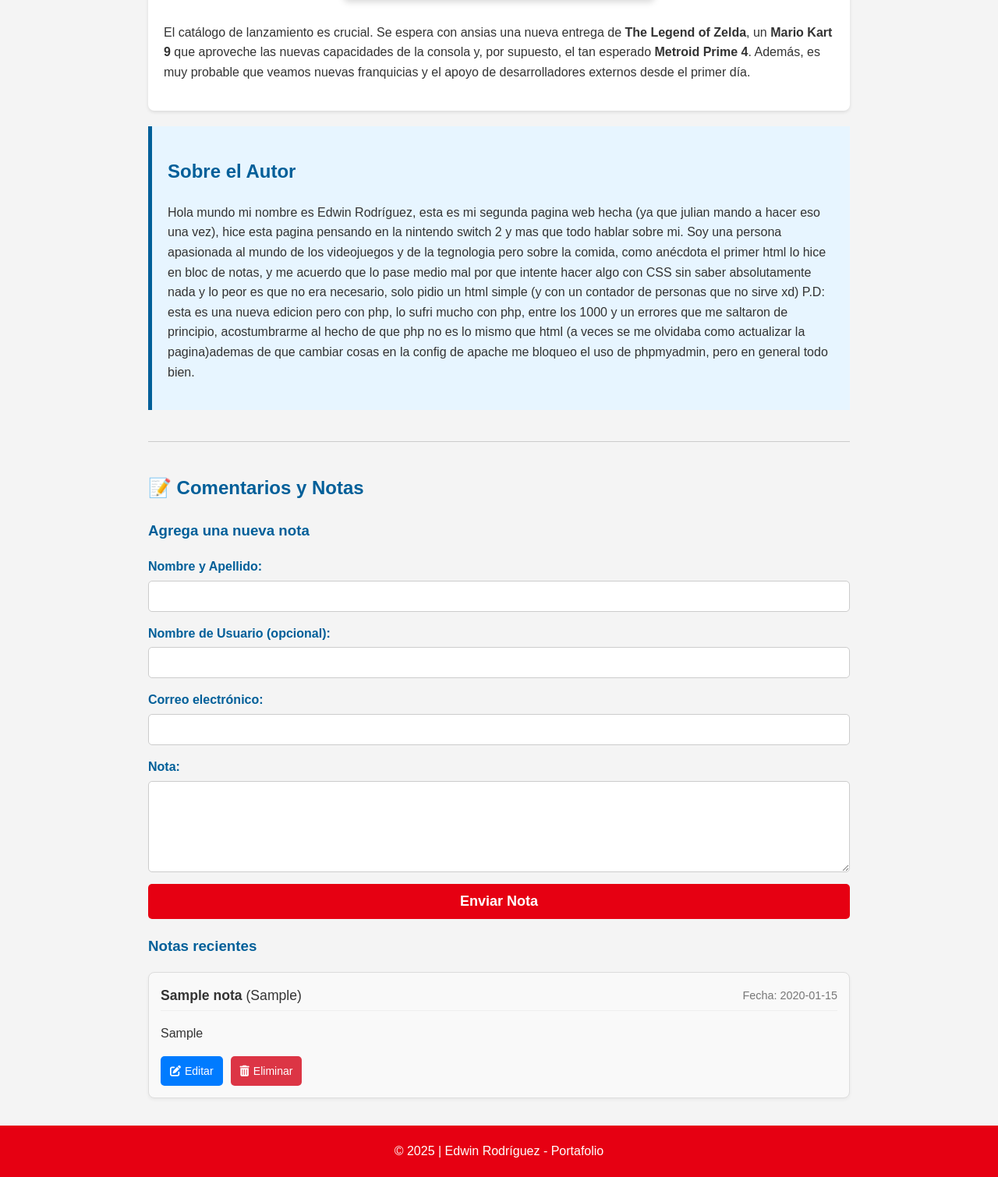
After one commit to edwinxp1/Portafolio, a PHP site: page / in a window 1280 px wide. The commit adds this page. Shown: the part 2150-3660 px from the top of the page at 78% size. Run offline with PHP 8.4, Linux system fonts and the light colour scheme; tables that the repository leaves empty hold one stand-in row (values such as "Sample post").

Commit message:
adios html, hola php, ahora es funcional tiene otra imagen añadida y esta bien

```diff
--- a/CSS/style.css
+++ b/CSS/style.css
@@ -75,10 +75,223 @@ hr {
 }
 
 .switch-image {
-    max-width: 50%; /* Hace la imagen responsiva, nunca más ancha que su contenedor */
-    height: auto; /* Mantiene la proporción de la imagen al cambiar el ancho */
-    display: block; /* Permite centrar la imagen con márgenes */
-    margin: 20px auto 30px; /* 20px de espacio arriba, 30px abajo, y 'auto' la centra horizontalmente */
-    border-radius: 8px; /* Bordes redondeados consistentes con el resto del diseño */
-    box-shadow: 0 4px 8px rgba(0,0,0,0.15); /* Una sombra un poco más pronunciada para destacar la imagen */
+    max-width: 50%;
+    height: auto;
+    display: block;
+    margin: 20px auto 30px;
+    border-radius: 8px;
+    box-shadow: 0 4px 8px rgba(0,0,0,0.15);
 }
+
+---
+
+/* Estilos para la sección de comentarios */
+.comentarios-section {
+    padding: 20px;
+    margin-top: 50px;
+    background-color: #fff;
+    border-radius: 8px;
+    box-shadow: 0 4px 8px rgba(0,0,0,0.1);
+}
+
+.comentario-form-container, .notas-container {
+    margin-top: 20px;
+}
+
+.comentario-form {
+    display: grid;
+    gap: 15px;
+}
+
+.form-group {
+    display: flex;
+    flex-direction: column;
+}
+
+.form-group label {
+    font-weight: bold;
+    margin-bottom: 5px;
+    color: #005f99;
+}
+
+.comentario-form input[type="text"],
+.comentario-form input[type="email"],
+.comentario-form textarea {
+    padding: 10px;
+    border: 1px solid #ccc;
+    border-radius: 5px;
+    font-size: 16px;
+    transition: border-color 0.3s;
+}
+
+.comentario-form input[type="text"]:focus,
+.comentario-form input[type="email"]:focus,
+.comentario-form textarea:focus {
+    border-color: #e60012;
+    outline: none;
+}
+
+.comentario-form button {
+    background-color: #e60012;
+    color: white;
+    padding: 12px 20px;
+    border: none;
+    border-radius: 5px;
+    font-size: 18px;
+    cursor: pointer;
+    transition: background-color 0.3s;
+    font-weight: bold;
+}
+
+.comentario-form button:hover {
+    background-color: #b3000e;
+}
+
+/* Estilos para las tarjetas de notas */
+.nota-card {
+    background-color: #f9f9f9;
+    border: 1px solid #ddd;
+    border-radius: 8px;
+    padding: 15px;
+    margin-bottom: 15px;
+    box-shadow: 0 2px 4px rgba(0,0,0,0.05);
+}
+
+.nota-header {
+    display: flex;
+    justify-content: space-between;
+    align-items: center;
+    margin-bottom: 10px;
+    border-bottom: 1px solid #eee;
+    padding-bottom: 5px;
+}
+
+.nota-autor {
+    margin: 0;
+    font-size: 1.1em;
+    color: #333;
+}
+
+.nota-fecha {
+    margin: 0;
+    font-size: 0.9em;
+    color: #777;
+}
+
+.nota-contenido {
+    white-space: pre-wrap; /* Mantiene saltos de línea del textarea */
+    word-wrap: break-word; /* Rompe palabras largas para evitar desbordamiento */
+}
+
+.nota-acciones {
+    display: flex;
+    gap: 10px;
+    margin-top: 10px;
+}
+
+.nota-acciones button,
+.nota-acciones a {
+    padding: 8px 12px;
+    border: none;
+    border-radius: 5px;
+    cursor: pointer;
+    font-size: 14px;
+    text-decoration: none;
+    color: white;
+    display: inline-flex;
+    align-items: center;
+    gap: 5px;
+}
+
+.editar-btn {
+    background-color: #007bff;
+}
+
+.editar-btn:hover {
+    background-color: #0056b3;
+}
+
+.eliminar-btn {
+    background-color: #dc3545;
+}
+
+.eliminar-btn:hover {
+    background-color: #c82333;
+}
+
+/* Estilos del modal de edición */
+.modal {
+    display: none; /* Oculto por defecto */
+    position: fixed;
+    z-index: 1000;
+    left: 0;
+    top: 0;
+    width: 100%;
+    height: 100%;
+    overflow: auto;
+    background-color: rgba(0, 0, 0, 0.6);
+    padding-top: 60px;
+}
+
+.modal-contenido {
+    background-color: #fff;
+    margin: 5% auto;
+    padding: 20px;
+    border: 1px solid #888;
+    width: 80%;
+    max-width: 500px;
+    border-radius: 10px;
+    box-shadow: 0 5px 15px rgba(0,0,0,0.3);
+    position: relative;
+}
+
+.cerrar-modal {
+    color: #aaa;
+    position: absolute;
+    top: 10px;
+    right: 15px;
+    font-size: 28px;
+    font-weight: bold;
+    cursor: pointer;
+}
+
+.cerrar-modal:hover,
+.cerrar-modal:focus {
+    color: black;
+    text-decoration: none;
+}
+
+.modal-contenido form {
+    display: flex;
+    flex-direction: column;
+    gap: 15px;
+}
+
+.modal-contenido textarea {
+    width: 100%;
+    padding: 10px;
+    border: 1px solid #ccc;
+    border-radius: 5px;
+    box-sizing: border-box; /* Asegura que el padding no cambie el ancho */
+}
+
+.modal-contenido button {
+    background-color: #e60012;
+    color: white;
+    padding: 10px 15px;
+    border: none;
+    border-radius: 5px;
+    cursor: pointer;
+    font-size: 16px;
+}
+
+.modal-contenido button:hover {
+    background-color: #b3000e;
+}
+
+.no-notas {
+    text-align: center;
+    color: #888;
+    font-style: italic;
+    margin-top: 20px;
+}
--- /dev/null
+++ b/index.php
@@ -0,0 +1,163 @@
+<!DOCTYPE html>
+<html lang="es">
+<head>
+    <meta charset="UTF-8">
+    <meta name="viewport" content="width=device-width, initial-scale=1.0">
+    <title>Portafolio - Nintendo Switch 2</title>
+    <link rel="icon" href="https://www.nintendo.com/favicon.ico" type="image/x-icon">
+    <link rel="stylesheet" href="css/style.css">
+    <link rel="stylesheet" href="https://cdnjs.cloudflare.com/ajax/libs/font-awesome/6.0.0-beta3/css/all.min.css">
+</head>
+<body>
+
+    <header class="site-header">
+        <h1>Nintendo Switch 2 🎮</h1>
+        <nav>
+            <a href="#autor">Autor</a>
+        </nav>
+    </header>
+
+    <main>
+        <h2>Todo sobre la Nintendo Switch 2</h2>
+        <hr>
+
+        <div class="switch-container">
+            <img src="https://www.komplett.no/img/p/800/1319731_1.jpg" alt="Imagen de la Nintendo Switch 2" class="switch-image">
+
+            <section id="Caracteristicas">
+                <h3>🚀 Caracteristicas</h3>
+                <img src="https://img.redbull.com/images/c_limit,w_1500,h_1000/f_auto,q_auto/redbullcom/2019/06/05/90cac166-4832-4f4f-9c74-213145fb70ce/mario-maker-2-entrevista" alt="Imagen de mario maker" class="switch-image">
+                <p>
+                    Es la consola mas nueva de Nintendo con un procesador más potente, usando un nuevo chip NVIDIA personalizado para la consola. Se con la posibilidad de soportar resoluciones de 4K en modo dock (dependiendo del juego) y que se mantenga estable en el modelo portátil con juegos de muy alta potencia, mejorando la calidad visual de los juegos ya existentes y los nuevos por añadir. Ademas de tener cambios como mandos magneticos, 2 puertos usb-c y mas tamaño en la consola.
+                </p>
+            </section>
+
+            <section id="lanzamiento">
+                <h3>🗓️ Eventos que surgieron en el lanzamiento</h3>
+                <img src="https://i.kinja-img.com/image/upload/c_fill,h_675,pg_1,q_80,w_1200/0bc58989d2a4a853680360fa226b3fc9.jpg" alt="Imagen de la vaca" class="switch-image">
+                <p>
+                    Las filtraciones y análisis de la industria sugieren que la Nintendo Switch 2 podría ser anunciada oficialmente a finales de 2024, con un lanzamiento previsto para la <strong>primavera de 2025</strong>. En cuanto al precio, los expertos especulan que podría rondar los $399-$449 USD, un ligero aumento respecto a su predecesora debido a las mejoras en hardware.
+                </p>
+            </section>
+
+            <section id="juegos">
+                <h3>🕹️ Juegos Más Esperados</h3>
+                <img src="https://log-wp-media.s3.amazonaws.com/wp-content/uploads/2025/04/DK-bananza-scaled.jpg" alt="Imagen de DK Bananza" class="switch-image">
+                <p>
+                    El catálogo de lanzamiento es crucial. Se espera con ansias una nueva entrega de <strong>The Legend of Zelda</strong>, un <strong>Mario Kart 9</strong> que aproveche las nuevas capacidades de la consola y, por supuesto, el tan esperado <strong>Metroid Prime 4</strong>. Además, es muy probable que veamos nuevas franquicias y el apoyo de desarrolladores externos desde el primer día.
+                </p>
+            </section>
+        </div>
+
+        <section id="autor" class="autor-info">
+            <h2>Sobre el Autor</h2>
+            <p>
+                Hola mundo mi nombre es Edwin Rodríguez, esta es mi segunda pagina web hecha (ya que julian mando a hacer eso una vez), hice esta pagina pensando en la nintendo switch 2 y mas que todo hablar sobre mi. Soy una persona apasionada al mundo de los videojuegos y de la tegnologia pero sobre la comida, como anécdota el primer html lo hice en bloc de notas, y me acuerdo que lo pase medio mal por que intente hacer algo con CSS sin saber absolutamente nada y lo peor es que no era necesario, solo pidio un html simple (y con un contador de personas que no sirve xd)
+                P.D: esta es una nueva edicion pero con php, lo sufri mucho con php, entre los 1000 y un errores que me saltaron de principio, acostumbrarme al hecho de que php no es lo mismo que html (a veces se me olvidaba como actualizar la pagina)ademas de que cambiar cosas en la config de apache me bloqueo el uso de phpmyadmin, pero en general todo bien.
+            </p>
+        </section>
+
+        <hr>
+        <section id="comentarios" class="comentarios-section">
+            <h2>📝 Comentarios y Notas</h2>
+
+            <div class="comentario-form-container">
+                <h3>Agrega una nueva nota</h3>
+                <form action="php/crud.php" method="post" class="comentario-form">
+                    <div class="form-group">
+                        <label for="nombreyapellido">Nombre y Apellido:</label>
+                        <input type="text" id="nombreyapellido" name="nombreyapellido" required>
+                    </div>
+                    <div class="form-group">
+                        <label for="usuario">Nombre de Usuario (opcional):</label>
+                        <input type="text" id="usuario" name="usuario">
+                    </div>
+                    <div class="form-group">
+                        <label for="email">Correo electrónico:</label>
+                        <input type="email" id="email" name="email" required>
+                    </div>
+                    <div class="form-group">
+                        <label for="nota">Nota:</label>
+                        <textarea id="nota" name="nota" rows="5" required></textarea>
+                    </div>
+                    <button type="submit" name="agregar_nota">Enviar Nota</button>
+                </form>
+            </div>
+
+            <div class="notas-container">
+                <h3>Notas recientes</h3>
+                <?php
+                // Incluir los archivos PHP para mostrar las notas
+                include 'php/db_connection.php';
+                include 'php/crud.php';
+
+                $notas = obtenerNotas($conn);
+
+                if ($notas) {
+                    while ($row = $notas->fetch_assoc()) {
+                        echo '<div class="nota-card">';
+                        echo '  <div class="nota-header">';
+                        echo '      <p class="nota-autor"><strong>' . htmlspecialchars($row['nombreyapellido']) . '</strong>';
+                        if (!empty($row['usuario'])) {
+                            echo ' (' . htmlspecialchars($row['usuario']) . ')';
+                        }
+                        echo '      </p>';
+                        echo '      <p class="nota-fecha">Fecha: ' . htmlspecialchars($row['fechanota']) . '</p>';
+                        echo '  </div>';
+                        echo '  <p class="nota-contenido">' . htmlspecialchars($row['nota']) . '</p>';
+                        echo '  <div class="nota-acciones">';
+                        // Botón para Editar (abre un formulario modal)
+                        echo '      <button class="editar-btn" onclick="mostrarFormularioEdicion(' . $row['id'] . ', \'' . addslashes(htmlspecialchars($row['nota'])) . '\')"><i class="fas fa-edit"></i> Editar</button>';
+                        // Botón para Eliminar
+                        echo '      <a href="php/crud.php?eliminar_nota=' . $row['id'] . '" class="eliminar-btn" onclick="return confirm(\'¿Estás seguro de que quieres eliminar esta nota?\')"><i class="fas fa-trash-alt"></i> Eliminar</a>';
+                        echo '  </div>';
+                        echo '</div>';
+                    }
+                } else {
+                    echo '<p class="no-notas">No hay notas todavía. ¡Sé el primero en dejar una!</p>';
+                }
+
+                $conn->close();
+                ?>
+            </div>
+        </section>
+
+    </main>
+
+    <footer class="site-footer">
+        <p>&copy; 2025 | Edwin Rodríguez - Portafolio</p>
+    </footer>
+
+    <div id="modal-edicion" class="modal">
+        <div class="modal-contenido">
+            <span class="cerrar-modal" onclick="cerrarFormularioEdicion()">&times;</span>
+            <h4>Editar nota</h4>
+            <form action="php/crud.php" method="post">
+                <input type="hidden" id="edit-id" name="id_nota">
+                <textarea id="edit-nota" name="nota_edita" rows="5"></textarea>
+                <button type="submit" name="editar_nota">Guardar cambios</button>
+            </form>
+        </div>
+    </div>
+
+    <script>
+        function mostrarFormularioEdicion(id, nota) {
+            document.getElementById('edit-id').value = id;
+            document.getElementById('edit-nota').value = nota;
+            document.getElementById('modal-edicion').style.display = 'block';
+        }
+
+        function cerrarFormularioEdicion() {
+            document.getElementById('modal-edicion').style.display = 'none';
+        }
+
+        // Cierra el modal si el usuario hace clic fuera de él
+        window.onclick = function(event) {
+            const modal = document.getElementById('modal-edicion');
+            if (event.target == modal) {
+                modal.style.display = "none";
+            }
+        }
+    </script>
+</body>
+</html>
--- /dev/null
+++ b/php/crud.php
@@ -0,0 +1,68 @@
+<?php
+include 'db_connection.php'; // Incluir el archivo de conexión
+
+// CREATE: Agregar una nueva nota
+if ($_SERVER["REQUEST_METHOD"] == "POST" && isset($_POST['agregar_nota'])) {
+    $nombreyapellido = $_POST['nombreyapellido'];
+    $usuario = $_POST['usuario'];
+    $email = $_POST['email'];
+    $nota = $_POST['nota'];
+    $fechanota = date("Y-m-d H:i:s"); // Usamos la función Date() de PHP
+
+    $sql = "INSERT INTO notas (nombreyapellido, usuario, email, nota, fechanota) VALUES (?, ?, ?, ?, ?)";
+    $stmt = $conn->prepare($sql);
+    $stmt->bind_param("sssss", $nombreyapellido, $usuario, $email, $nota, $fechanota);
+
+    if ($stmt->execute()) {
+        header("Location: " . $_SERVER['HTTP_REFERER']); // Redireccionar a la misma página
+        exit();
+    } else {
+        echo "Error al agregar la nota: " . $conn->error;
+    }
+}
+
+// UPDATE: Editar una nota
+if ($_SERVER["REQUEST_METHOD"] == "POST" && isset($_POST['editar_nota'])) {
+    $id = $_POST['id_nota'];
+    $nota_editada = $_POST['nota_editada'];
+
+    $sql = "UPDATE notas SET nota = ? WHERE id = ?";
+    $stmt = $conn->prepare($sql);
+    $stmt->bind_param("si", $nota_editada, $id);
+
+    if ($stmt->execute()) {
+        header("Location: " . $_SERVER['HTTP_REFERER']);
+        exit();
+    } else {
+        echo "Error al editar la nota: " . $conn->error;
+    }
+}
+
+// DELETE: Eliminar una nota
+if (isset($_GET['eliminar_nota'])) {
+    $id = $_GET['eliminar_nota'];
+
+    $sql = "DELETE FROM notas WHERE id = ?";
+    $stmt = $conn->prepare($sql);
+    $stmt->bind_param("i", $id);
+
+    if ($stmt->execute()) {
+        header("Location: " . $_SERVER['HTTP_REFERER']);
+        exit();
+    } else {
+        echo "Error al eliminar la nota: " . $conn->error;
+    }
+}
+
+// READ: Leer todas las notas
+function obtenerNotas($conn) {
+    $sql = "SELECT * FROM notas ORDER BY id DESC";
+    $result = $conn->query($sql);
+
+    if ($result->num_rows > 0) {
+        return $result;
+    } else {
+        return null;
+    }
+}
+?>
--- /dev/null
+++ b/php/db_connection.php
@@ -0,0 +1,18 @@
+<?php
+// Credenciales de la base de datos
+$servername = "localhost";
+$username = "root";        // Tu usuario de MySQL
+$password = "";
+$dbname = "portafolio_db";
+
+// Crear conexión
+$conn = new mysqli($servername, $username, $password, $dbname);
+
+// Verificar la conexión
+if ($conn->connect_error) {
+    die("Conexión fallida: " . $conn->connect_error);
+}
+
+// configurar el conjunto de caracteres a UTF-8
+$conn->set_charset("utf8mb4");
+?>
```
Also changed, not shown: Portafolio.html (deleted, +0 -67 lines), database/portafolio_db.sql (added, +14 -0 lines).
